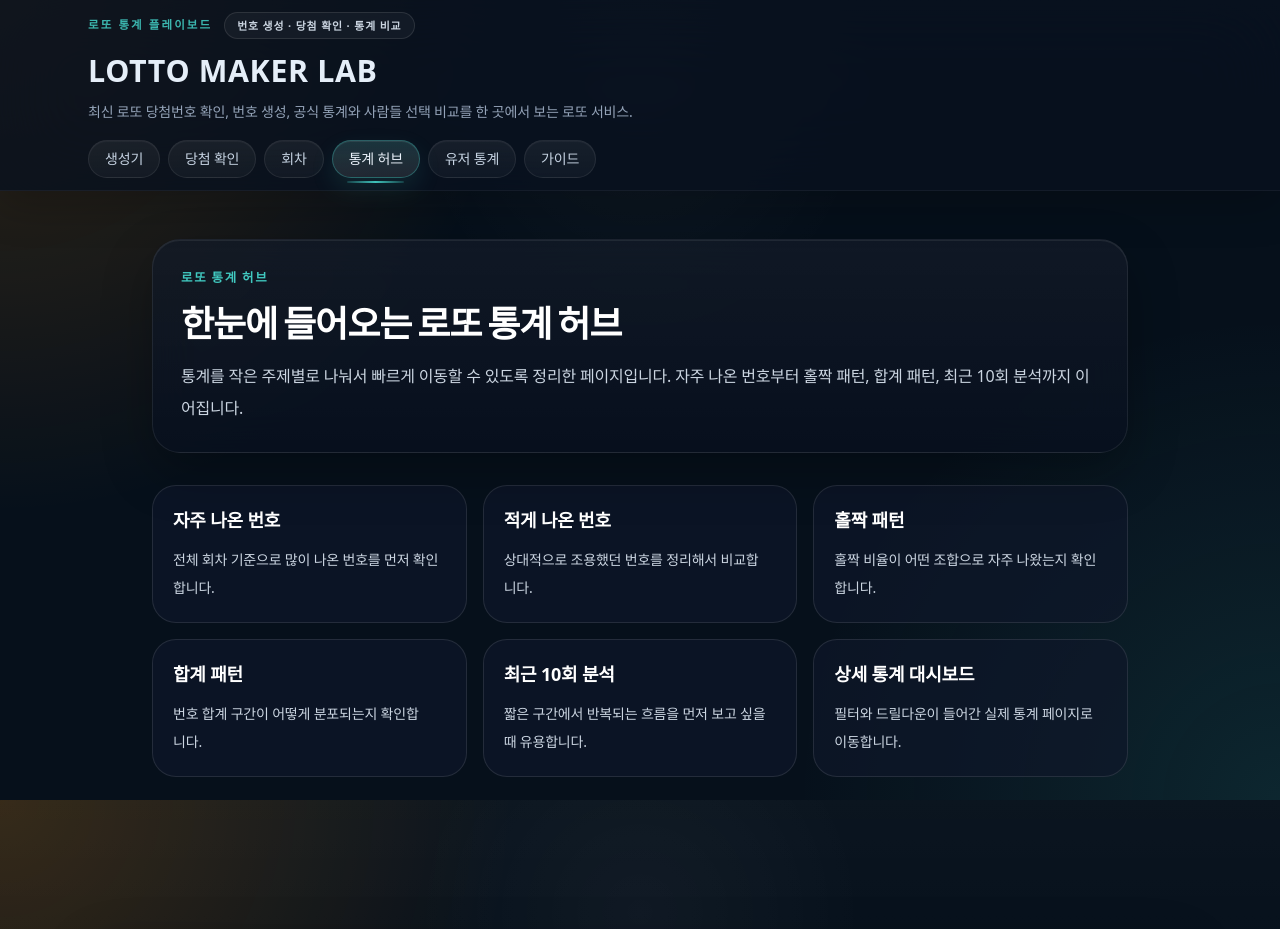
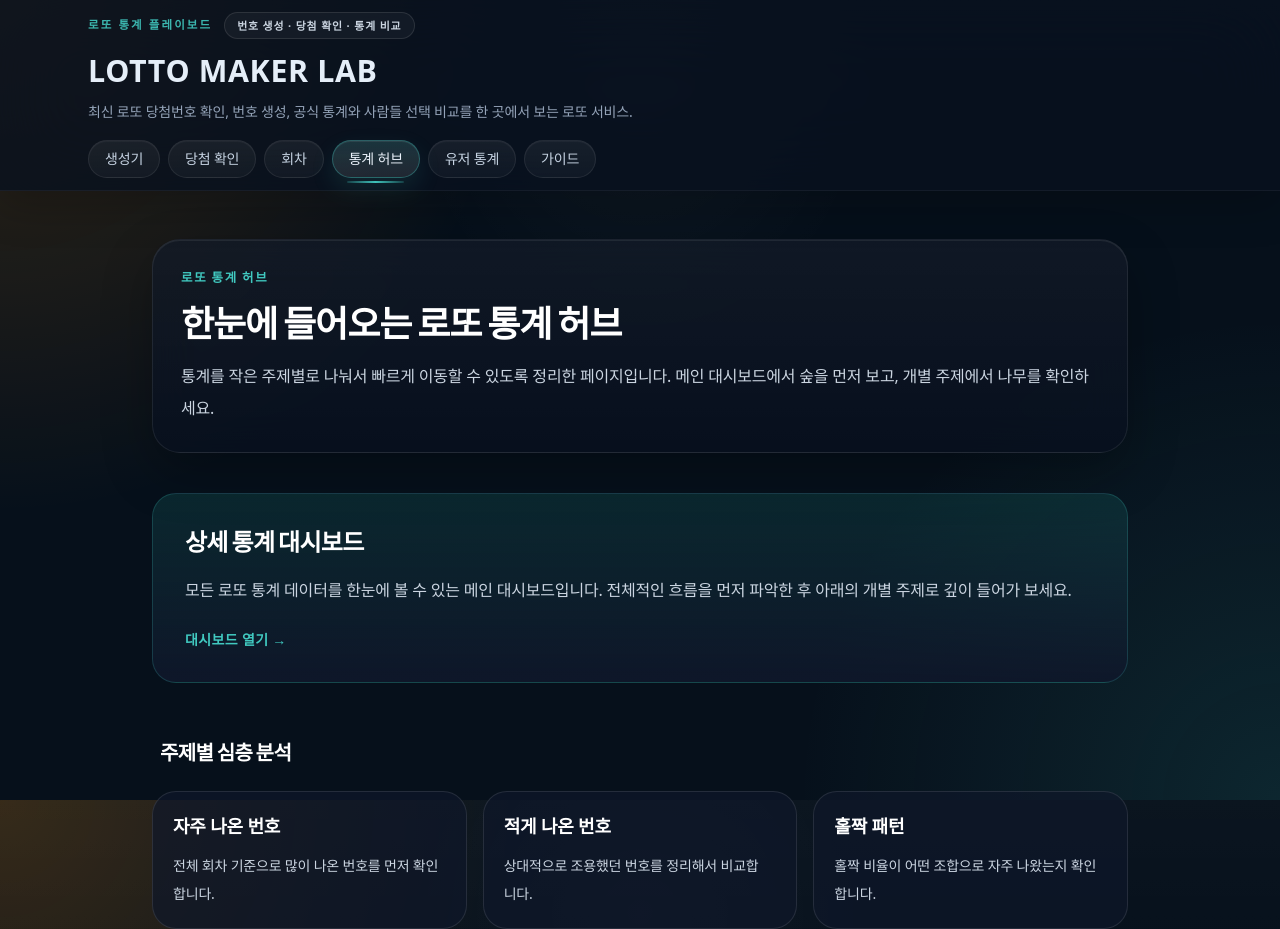
Before and after one commit to jes2751/lotto-maker, a Next.js app: page /lotto-statistics in a window 1280 px wide. Shown: the top 929 px of the page. Built offline with nearby package versions, Linux system fonts and the light colour scheme; no server answers.

Commit message:
style: emphasize main dashboard link in statistics hub

```diff
--- a/src/app/lotto-statistics/page.tsx
+++ b/src/app/lotto-statistics/page.tsx
@@ -16,7 +16,13 @@ export async function generateMetadata(): Promise<Metadata> {
   });
 }
 
-const cards = [
+const mainDashboard = {
+  href: "/stats",
+  title: "상세 통계 대시보드",
+  description: "모든 로또 통계 데이터를 한눈에 볼 수 있는 메인 대시보드입니다. 전체적인 흐름을 먼저 파악한 후 아래의 개별 주제로 깊이 들어가 보세요."
+};
+
+const subCards = [
   {
     href: "/hot-numbers",
     title: "자주 나온 번호",
@@ -41,11 +47,6 @@ const cards = [
     href: "/recent-10-draw-analysis",
     title: "최근 10회 분석",
     description: "짧은 구간에서 반복되는 흐름을 먼저 보고 싶을 때 유용합니다."
-  },
-  {
-    href: "/stats",
-    title: "상세 통계 대시보드",
-    description: "필터와 드릴다운이 들어간 실제 통계 페이지로 이동합니다."
   }
 ];
 
@@ -60,7 +61,7 @@ export default async function LottoStatisticsLandingPage() {
           "@context": "https://schema.org",
           "@type": "WebPage",
           name: "로또 통계 허브",
-          description: "자주 나온 번호, 적게 나온 번호, 홀짝 패턴, 합계 패턴, 최근 10회 분석으로 이동하는 통계 허브",
+          description: "상세 통계 대시보드를 비롯해 자주 나온 번호, 적게 나온 번호, 홀짝 패턴, 합계 패턴, 최근 10회 분석으로 이동하는 통계 허브",
           url: `${siteUrl}/lotto-statistics`,
           isPartOf: {
             "@type": "WebSite",
@@ -74,18 +75,30 @@ export default async function LottoStatisticsLandingPage() {
         <p className="eyebrow">로또 통계 허브</p>
         <h1 className="mt-4 text-4xl font-semibold text-white">한눈에 들어오는 로또 통계 허브</h1>
         <p className="mt-4 leading-8 text-slate-300">
-          통계를 작은 주제별로 나눠서 빠르게 이동할 수 있도록 정리한 페이지입니다. 자주 나온 번호부터 홀짝 패턴,
-          합계 패턴, 최근 10회 분석까지 이어집니다.
+          통계를 작은 주제별로 나눠서 빠르게 이동할 수 있도록 정리한 페이지입니다. 메인 대시보드에서 숲을 먼저 보고, 개별 주제에서 나무를 확인하세요.
         </p>
       </section>
 
-      <section className="grid gap-4 md:grid-cols-2 xl:grid-cols-3">
-        {cards.map((card) => (
-          <Link key={card.href} href={card.href} className="rounded-3xl border border-white/10 bg-slate-900/70 p-5 transition hover:border-white/30">
-            <p className="text-lg font-semibold text-white">{card.title}</p>
-            <p className="mt-3 text-sm leading-7 text-slate-300">{card.description}</p>
-          </Link>
-        ))}
+      <section className="mt-2">
+        <Link href={mainDashboard.href} className="group relative flex flex-col gap-4 rounded-3xl border border-teal/20 bg-[linear-gradient(180deg,rgba(45,212,191,0.12)_0%,rgba(15,23,42,0.94)_100%)] p-8 transition hover:border-teal/50">
+          <h2 className="text-2xl font-bold text-white">{mainDashboard.title}</h2>
+          <p className="text-base leading-8 text-slate-300">{mainDashboard.description}</p>
+          <p className="mt-2 text-sm font-semibold tracking-wide text-teal group-hover:text-white transition-colors">
+            대시보드 열기 &rarr;
+          </p>
+        </Link>
+      </section>
+
+      <section className="mt-6">
+        <h2 className="mb-6 px-2 text-xl font-semibold text-white">주제별 심층 분석</h2>
+        <div className="grid gap-4 md:grid-cols-2 xl:grid-cols-3">
+          {subCards.map((card) => (
+            <Link key={card.href} href={card.href} className="rounded-3xl border border-white/10 bg-slate-900/70 p-5 transition hover:border-white/30">
+              <p className="text-lg font-semibold text-white">{card.title}</p>
+              <p className="mt-3 text-sm leading-7 text-slate-300">{card.description}</p>
+            </Link>
+          ))}
+        </div>
       </section>
     </div>
   );
```
